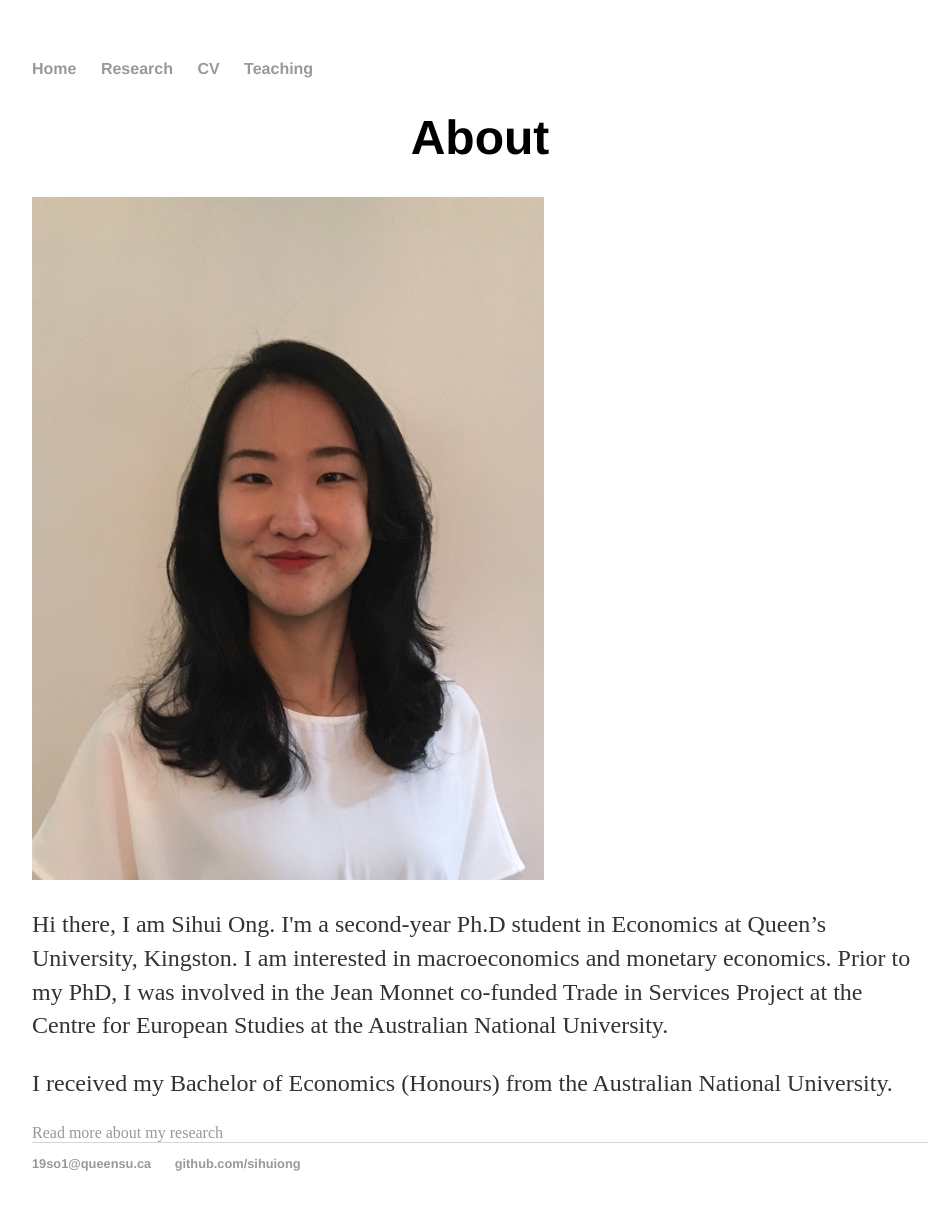
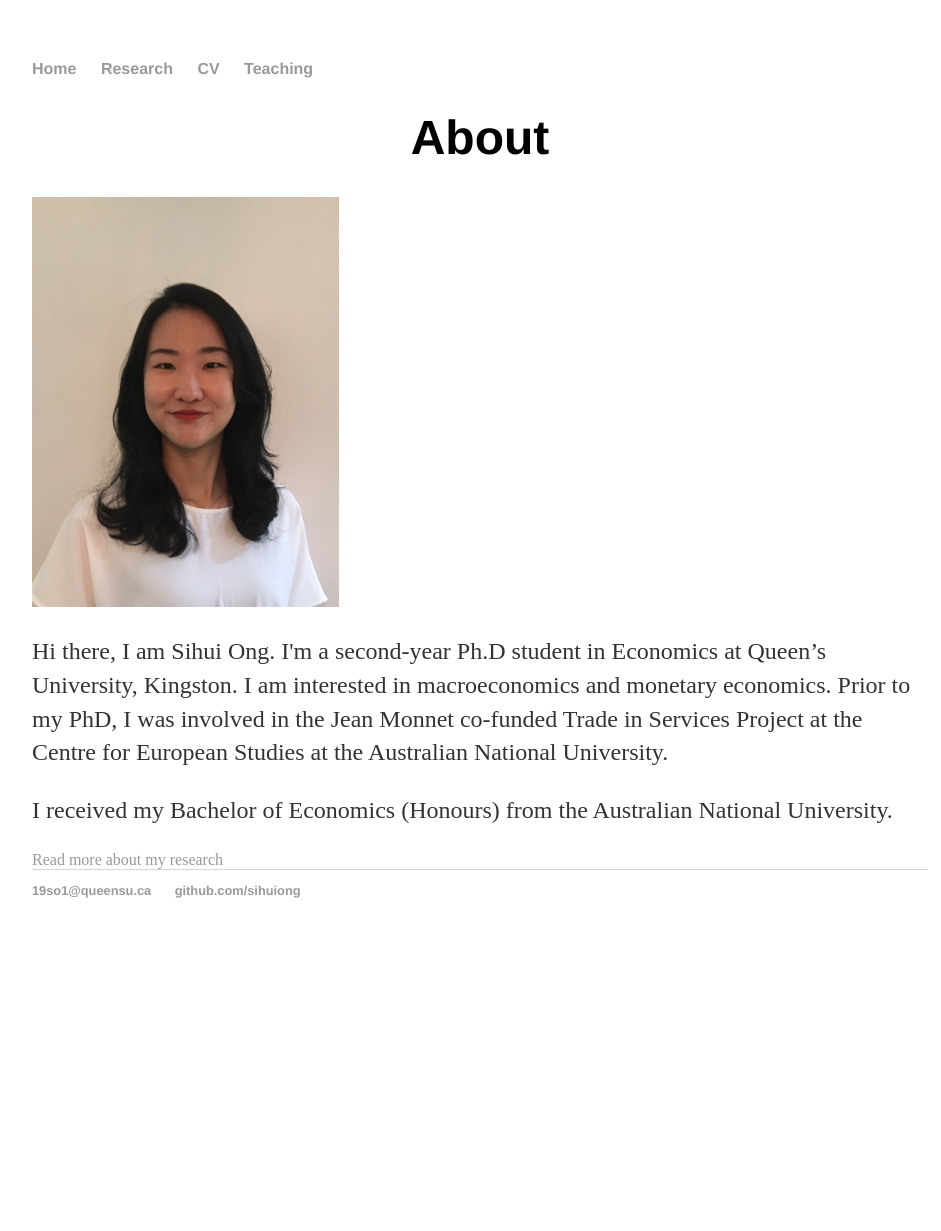
Before and after one commit to SihuiOng/SihuiOng.github.io, a Jekyll site: the page built from index.html, in a window 1280 px wide. Shown: the whole page, without its empty margins (160-1101 px from the left). Built offline with Jekyll 4.4.1, drawn with Linux system fonts in a browser that asks for light colours; after the commit the page ends 958 px from its top, so only the background shows below that.

Commit message:
Update index.html

```diff
--- a/index.html
+++ b/index.html
@@ -5,7 +5,7 @@ title: Sihui Ong, Ph.D. Candidate in Economics at Queen's University
 <div class="blurb">
 	<h1 style="text-align:center;">About</h1>
 	<img src="/images/face.jpeg" alt="face"
-	style="width:512px;height:683px;">
+	style="width:307px;height:410px;">
 	<p>Hi there, I am Sihui Ong. I'm a second-year Ph.D student in Economics at Queen’s University, Kingston. I am interested in macroeconomics and monetary economics.
 	Prior to my PhD, I was involved in the Jean Monnet co-funded Trade in Services Project at the Centre for European Studies at the Australian National University.</p>
 
```
